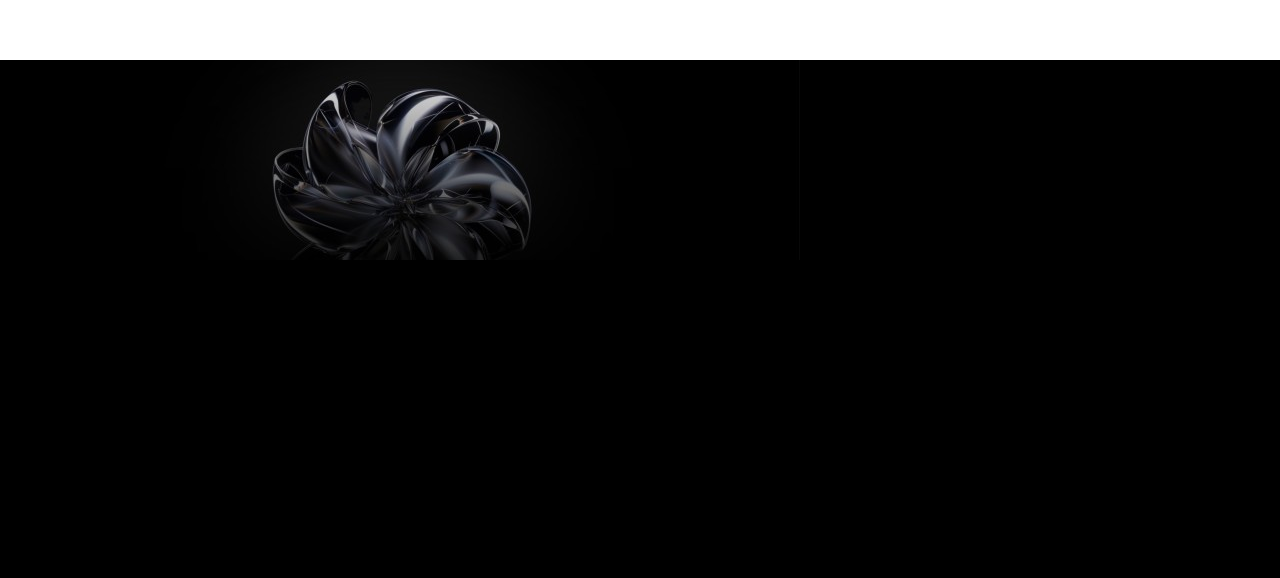
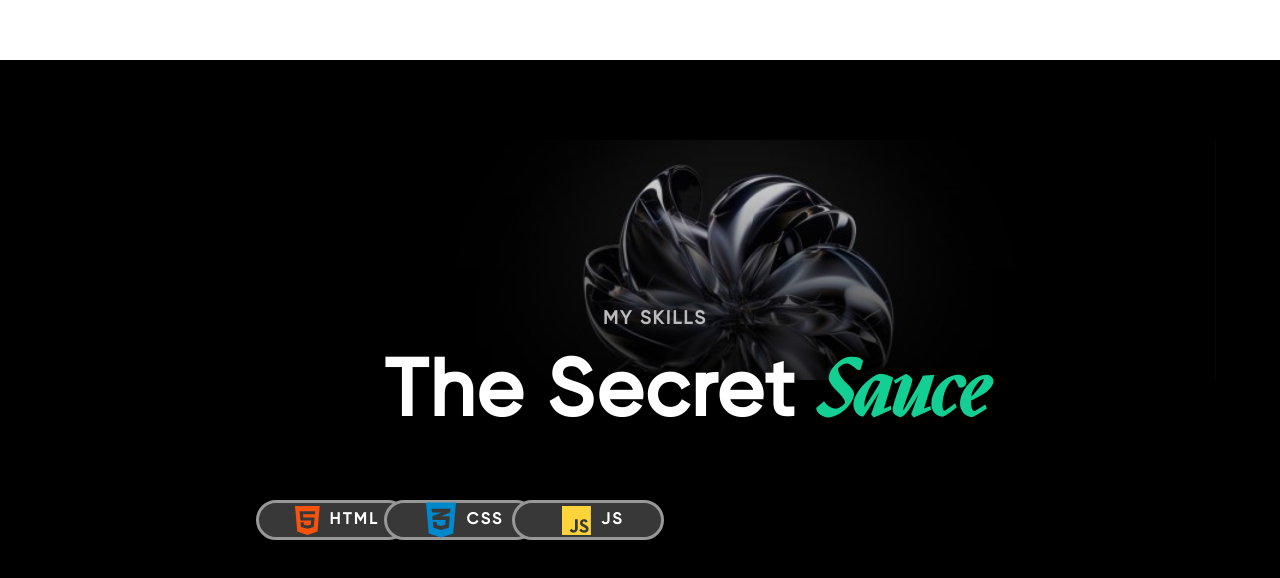
Before and after one commit to VedantVallal/Portfolio, a React (Vite) app: page / in a window 1280 px wide. Shown: the part 2340-2918 px from the top of the page. Built offline with nearby package versions, Linux system fonts and the light colour scheme; a web font is replaced by a local one.

Commit message:
skills sec

```diff
--- a/package.json
+++ b/package.json
@@ -10,6 +10,10 @@
     "preview": "vite preview"
   },
   "dependencies": {
+    "@fortawesome/fontawesome-svg-core": "^6.7.2",
+    "@fortawesome/free-brands-svg-icons": "^6.7.2",
+    "@fortawesome/free-solid-svg-icons": "^6.7.2",
+    "@fortawesome/react-fontawesome": "^0.2.2",
     "@gsap/react": "^2.1.2",
     "@studio-freight/lenis": "^1.0.42",
     "react": "^19.1.0",
--- a/src/Components/Header.jsx
+++ b/src/Components/Header.jsx
@@ -5,6 +5,20 @@ import { ScrollTrigger } from "gsap/ScrollTrigger";
 import img1 from './assets/img1.jpg';
 import skillback from './assets/back.jpeg';
 // import { runHeaderAnimations } from './gsapAnimations';
+// import { faCoffee } from '@fortawesome/free-solid-svg-icons';
+
+
+// Import in your component file
+import { FontAwesomeIcon } from '@fortawesome/react-fontawesome';
+
+
+// icons
+import { faHtml5 } from '@fortawesome/free-brands-svg-icons';
+import { faCss3Alt } from '@fortawesome/free-brands-svg-icons';
+import { faJs } from '@fortawesome/free-brands-svg-icons';
+
+
+
 
 
 
@@ -247,7 +261,40 @@ useEffect(() => {
 
     {/* THis is Skills Section  */}
     <div className="skills">
-       <img src={skillback} alt="My image" />
+
+       <img className='back' src={skillback} alt="My image" />
+
+       <div className="skilldata">
+        <h3>MY SKILLS</h3>
+        <h1>The Secret <span className='sau'> Sauce </span></h1>
+       </div>
+
+       <div className="techstack">
+
+       <div className="tech">
+         <FontAwesomeIcon icon={faHtml5} className="html" style={{ color: "#f8530d" }} />
+         <h3>HTML</h3>
+       </div>
+
+       <div className="tech1">
+        <FontAwesomeIcon icon={faCss3Alt} className="html" style={{ color: "#0088cc", fontSize: "40px" }} />
+        <h3>CSS</h3>
+        </div>
+
+        <div className="tech2">
+        <FontAwesomeIcon icon={faJs} className="html" style={{color: "#FFD43B",}} />
+        <h3>JS</h3>
+        </div>
+
+
+
+       </div>
+
+
+
+
+
+
     </div>
 
 
--- a/src/Components/header.css
+++ b/src/Components/header.css
@@ -560,4 +560,126 @@ padding-left: 1.3vh;
   width: 100%;
   background-color: #000000;
   height: 100vh;
+  position: relative;
 }
+
+.skills img{
+  position: absolute;
+  left:20%;
+  height: 30vh;
+  top: 10%;
+
+
+}
+
+
+
+
+
+
+
+
+.skilldata h3{
+  position: absolute;
+  left: 47.1%;
+  color: rgb(186, 186, 186);
+  letter-spacing: 2px;
+  top: 31%;
+}
+.skilldata h1{
+  position: absolute;
+  left: 30%;
+  color: rgb(255, 255, 255);
+  letter-spacing: 2px;
+  top: 31%;
+  font-size: 10vh;
+  margin-top: 4vh;
+}
+.sau{
+    font-family: "Mazius";
+    /* font-size: 2.8vw; */
+  /* font-family: 'Courier New', Courier, monospace; */
+  color: #14CF93;
+}
+
+
+
+
+
+
+
+
+
+
+
+
+
+
+
+
+.techstack .html {
+  font-size: 33px;
+  margin: 10px;
+
+}
+
+
+
+
+ .tech{
+  height: 19vh;
+  border: 3px solid rgb(151, 151, 151);
+  display: flex;
+  justify-content: center;
+  align-items: center;
+  background-color:#383838;
+  width: 19vh;
+  height: 5vh;
+  color: #f7f5f5;
+  border-radius: 50px;
+  position: absolute;
+  left: 20%;
+  color: rgb(255, 255, 255);
+  top: 55%;
+ }
+
+ .techstack h3{
+  font-size: 2vh;
+  letter-spacing: 0.3vh;
+ }
+
+  .tech1{
+  height: 19vh;
+  border: 3px solid rgb(151, 151, 151);
+  display: flex;
+  justify-content: center;
+  align-items: center;
+  background-color:#383838;
+  width: 19vh;
+  height: 5vh;
+  color: #f7f5f5;
+  border-radius: 50px;
+  position: absolute;
+  left: 30%;
+  color: rgb(255, 255, 255);
+  top: 55%;
+ }
+
+
+
+  .tech2{
+  height: 19vh;
+  border: 3px solid rgb(151, 151, 151);
+  display: flex;
+  justify-content: center;
+  align-items: center;
+  background-color:#383838;
+  width: 19vh;
+  height: 5vh;
+  color: #f7f5f5;
+  border-radius: 50px;
+  position: absolute;
+  left: 40%;
+  color: rgb(255, 255, 255);
+  top: 55%;
+ }
--- /dev/null
+++ b/src/Components/tech.css
@@ -0,0 +1,48 @@
+
+*{
+  padding: 0;
+  margin: 0;
+  font-family: "Gilroy";
+  box-sizing: border-box;
+    text-decoration: none;
+
+}
+
+
+html,body{
+  width: 100%;
+  height: 100%;
+  /* overflow: hidden; lenis change  */
+}
+
+
+.tech .html {
+  font-size: 33px;
+  margin: 10px;
+
+}
+
+
+
+
+ .tech{
+  height: 19vh;
+  border: 3px solid rgb(151, 151, 151);
+  display: flex;
+  justify-content: center;
+  align-items: center;
+  background-color:#383838;
+  width: 19vh;
+  height: 5vh;
+  color: #f7f5f5;
+  border-radius: 50px;
+  position: absolute;
+  left: 20%;
+  color: rgb(255, 255, 255);
+  top: 55%;
+ }
+
+ .tech h3{
+  font-size: 2vh;
+  letter-spacing: 0.3vh;
+ }
```
Also changed, not shown: src/Components/Tech.jsx (added, +20 -0 lines), 1 other file (tests, documents, lock files or other folders).
